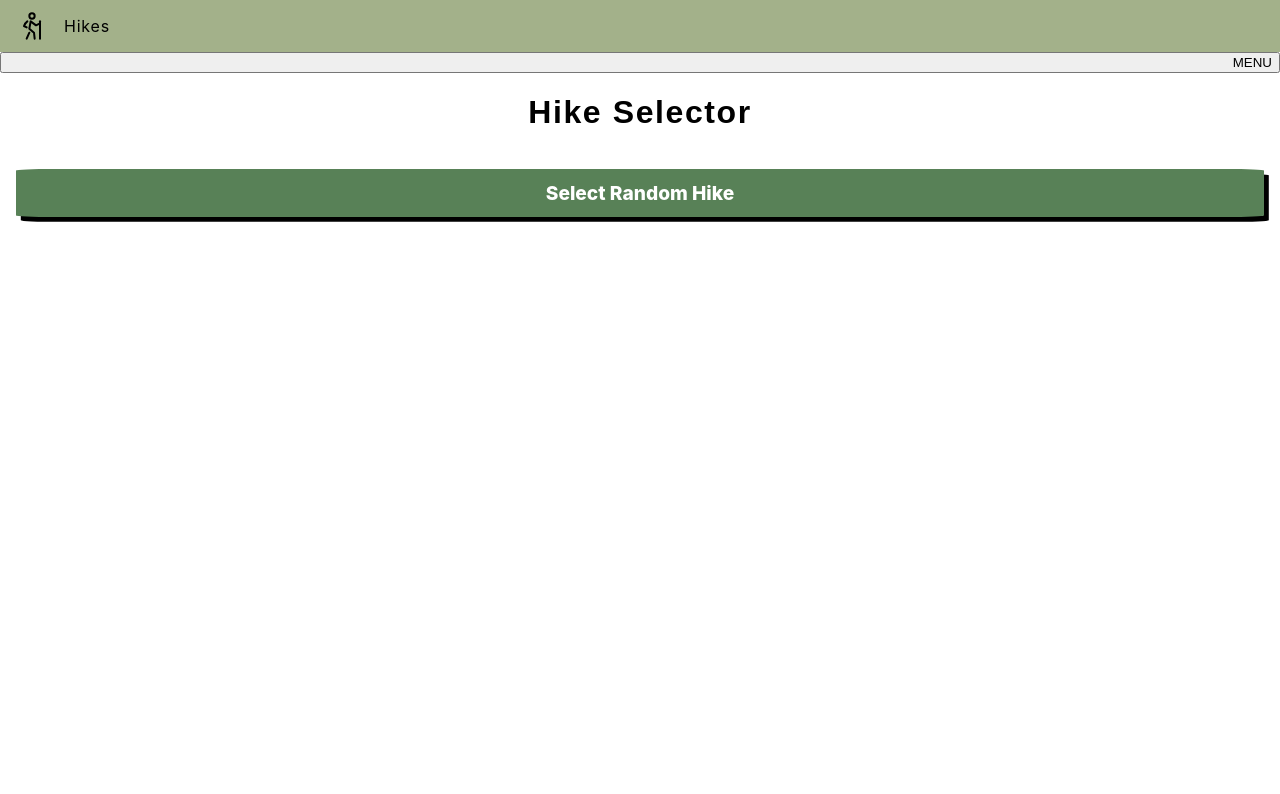
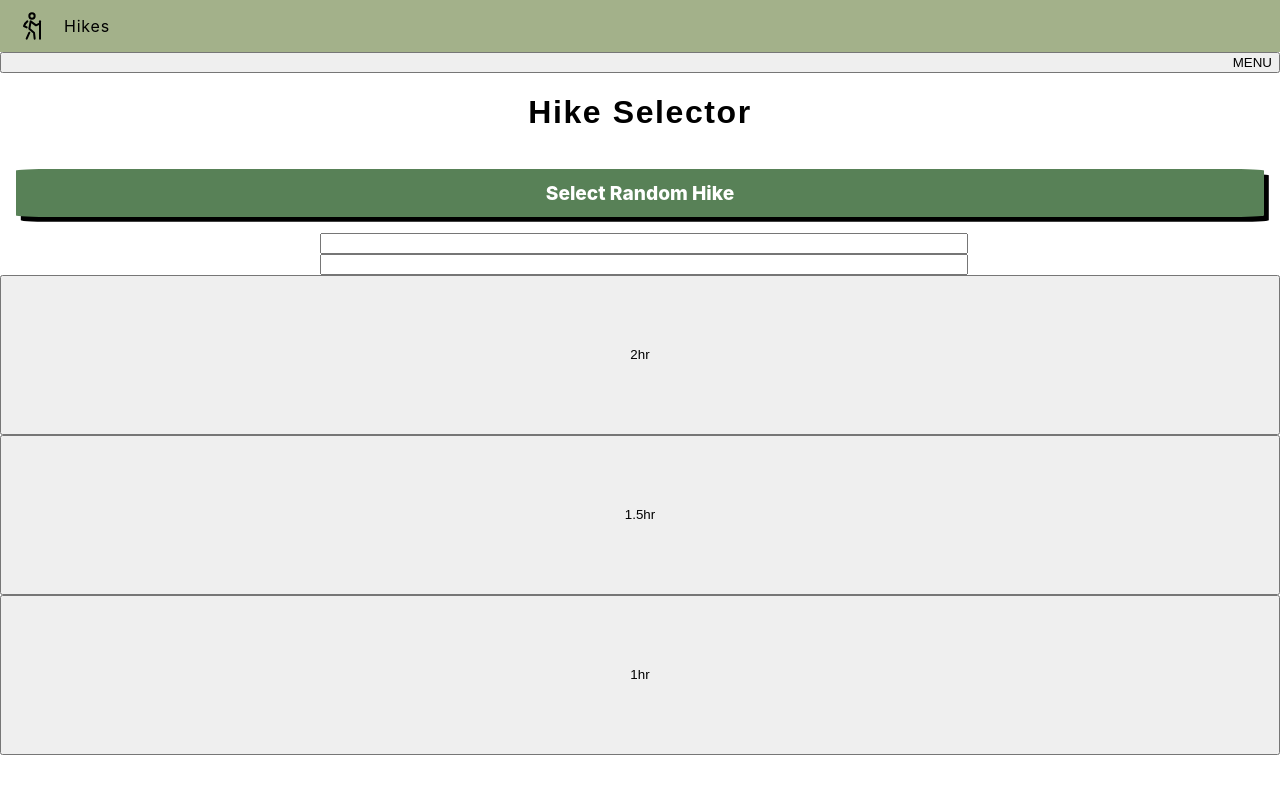
Before and after one commit to Dntlevett/david-levett-capstone, a React (Create React App) app: page / in a window 1280 px wide. Shown: the top 794 px of the page. Built offline with nearby package versions, Linux system fonts and the light colour scheme; no server answers.

Commit message:
add on click for grouse grind component and form submit script

```diff
--- /dev/null
+++ b/src/Components/GrouseGrind/GrouseGrind.jsx
@@ -0,0 +1,117 @@
+import "./grouseGrind.scss";
+import axios from "axios";
+import React, { useState } from "react";
+
+function GrouseGrind() {
+  // set states to collect data for grouse grind time and first name,last name
+  const [buttonClicked, setButtonClicked] = React.useState(null);
+  const [firstName, setFirstName] = useState("");
+  const [lastName, setLastName] = useState("");
+
+  const handleFirstNameChange = (event) => {
+    setFirstName(event.target.value);
+  };
+
+  const handleLastNameChange = (event) => {
+    setLastName(event.target.value);
+  };
+  // click handlers for each difficulty button
+  const handleClickEasy = async (event) => {
+    event.preventDefault();
+    console.log("You clicked Easy");
+    setButtonClicked("Easy");
+    handleFormSubmit(event, "Easy");
+  };
+  const handleClickMed = (event) => {
+    event.preventDefault();
+    console.log("You clicked Medium");
+    setButtonClicked("Medium");
+    handleFormSubmit(event, "Medium");
+  };
+  const handleClickHard = (event) => {
+    event.preventDefault();
+    console.log("You clicked Hard");
+    setButtonClicked("Hard");
+    handleFormSubmit(event, "Hard");
+  };
+  // form submit function that uses the click handler buttons to submit the form. Still needs form validation
+  const handleFormSubmit = async (event, buttonMode) => {
+    event.preventDefault();
+    const newUser = {
+      firstName: firstName,
+      lastName: lastName,
+      button: buttonMode,
+    };
+
+    console.log(newUser);
+    const response = await axios.post(
+      `${process.env.REACT_APP_API_URL}/userpost`,
+      {
+        firstName: firstName,
+        lastName: lastName,
+        button: buttonMode,
+      }
+    );
+  };
+
+  //       try {
+  //         // const result = await db.select("*").from("user_selection");
+  //         // console.log(result);
+  //       } catch (error) {
+  //         console.log(error);
+  //       }
+  // //     };
+  // grindButton();
+  // function YourComponent() {
+  //     const handleClick = async () => {
+  //       try {
+  //         // Replace with your actual query
+  //         const result = await db.select('*').from('your_table');
+  //         console.log(result);
+  //       } catch (error) {
+  //         console.error(error);
+  //       }
+  // <button onClick={handleClick}></button>
+  // onClick={handleClick}
+
+  return (
+    <>
+      <div className="grouseGrindFormContainer">
+        <form onSubmit={handleFormSubmit} className="grouseGrindForm">
+          <input
+            value={firstName}
+            onChange={handleFirstNameChange}
+            className="grouseGrindForm__firstName"
+          ></input>
+          <input
+            value={lastName}
+            onChange={handleLastNameChange}
+            className="grouseGrindForm__lastName"
+          ></input>
+          <button
+            // use this below instead of having multiple click grouse grind buttons in order to submit the form and deliver grouse time as well
+            // onClick={() => handleClickEasy(2)}
+            onClick={handleClickEasy}
+            className="grouseGrindForm__easyButton"
+          >
+            {" "}
+            2hr{" "}
+          </button>
+          <button
+            onClick={handleClickMed}
+            className="grouseGrindForm__mediumButton"
+          >
+            1.5hr
+          </button>
+          <button
+            onClick={handleClickHard}
+            className="grouseGrindForm__hardButton"
+          >
+            1hr
+          </button>
+        </form>
+      </div>
+    </>
+  );
+}
+export default GrouseGrind;
--- /dev/null
+++ b/src/Components/GrouseGrind/grouseGrind.scss
@@ -0,0 +1,15 @@
+.grouseGrindForm {
+  display: flex;
+  flex-direction: column;
+  margin-top: 1rem;
+  &__firstName,
+  &__lastName {
+    width: 50%;
+    margin: auto 25%;
+  }
+  &__easyButton,
+  &__mediumButton,
+  &__hardButton {
+    height: 10rem;
+  }
+}
--- a/src/pages/MainPage/MainPage.jsx
+++ b/src/pages/MainPage/MainPage.jsx
@@ -5,6 +5,8 @@ import axios from "axios";
 import "../../App.scss";
 import mountain from "../../assets/images/tommhoi.jpeg";
 import React, { useState, useEffect } from "react";
+import GrouseGrind from "../../Components/GrouseGrind/GrouseGrind";
+
 function MainPage() {
   const [hikeData, setHikeData] = useState([]);
   const [currentHike, setCurrentHike] = useState(null);
@@ -12,7 +14,11 @@ function MainPage() {
   useEffect(() => {
     const getHikeData = async () => {
       try {
-        const response = await axios.get(`http://localhost:8081/hikes`);
+        // const response = await axios.get(`http://localhost:8081/hikes`);
+        const response = await axios.get(
+          `${process.env.REACT_APP_API_URL}/hikes`
+        );
+
         setHikeData(response.data);
         const randomIndex = Math.floor(Math.random() * response.data.length);
         setCurrentHike({
@@ -62,6 +68,7 @@ function MainPage() {
           </button>
         </div>
       </div>
+      <GrouseGrind />
     </>
   );
 }
```
Also changed, not shown: 1 other file (tests, documents, lock files or other folders).
